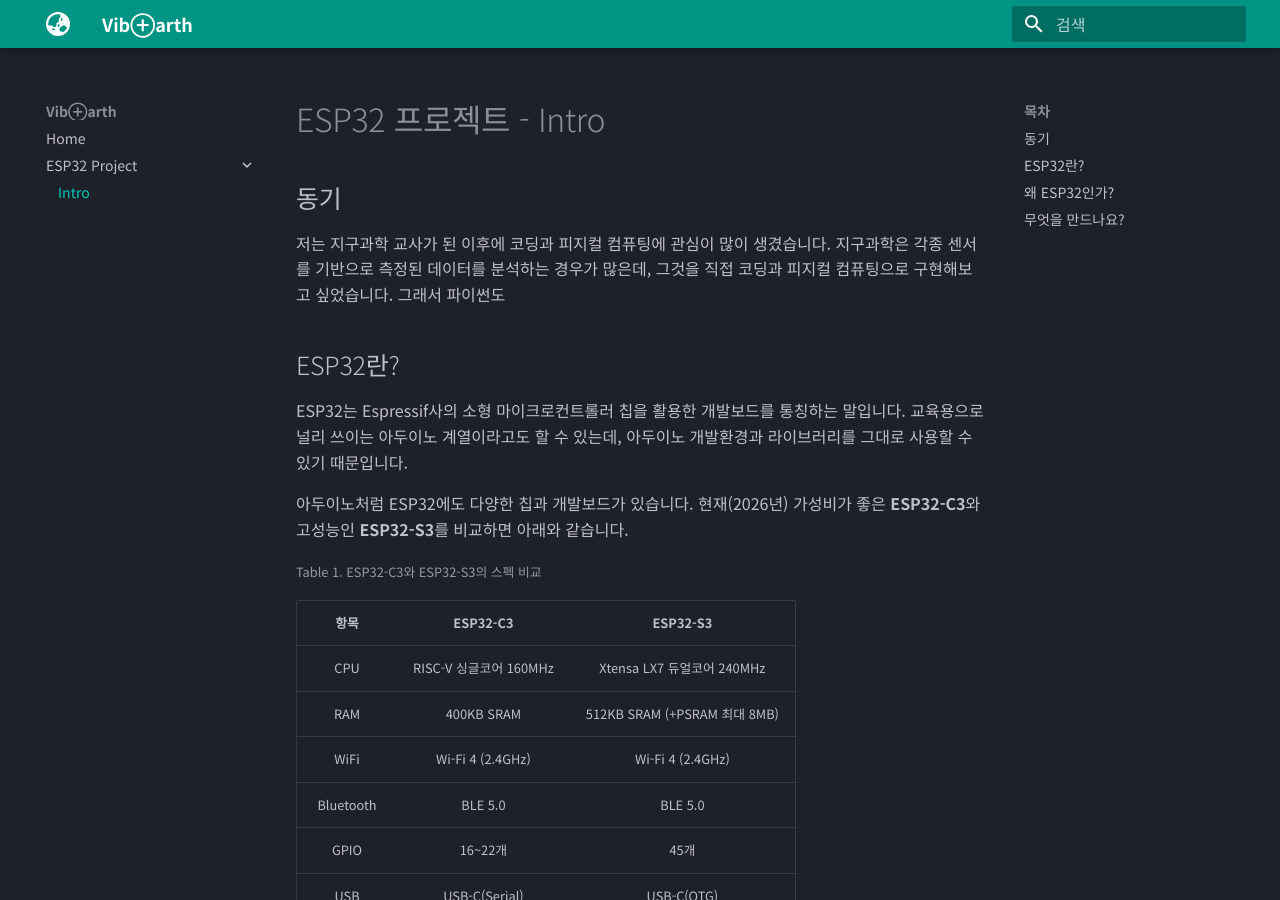
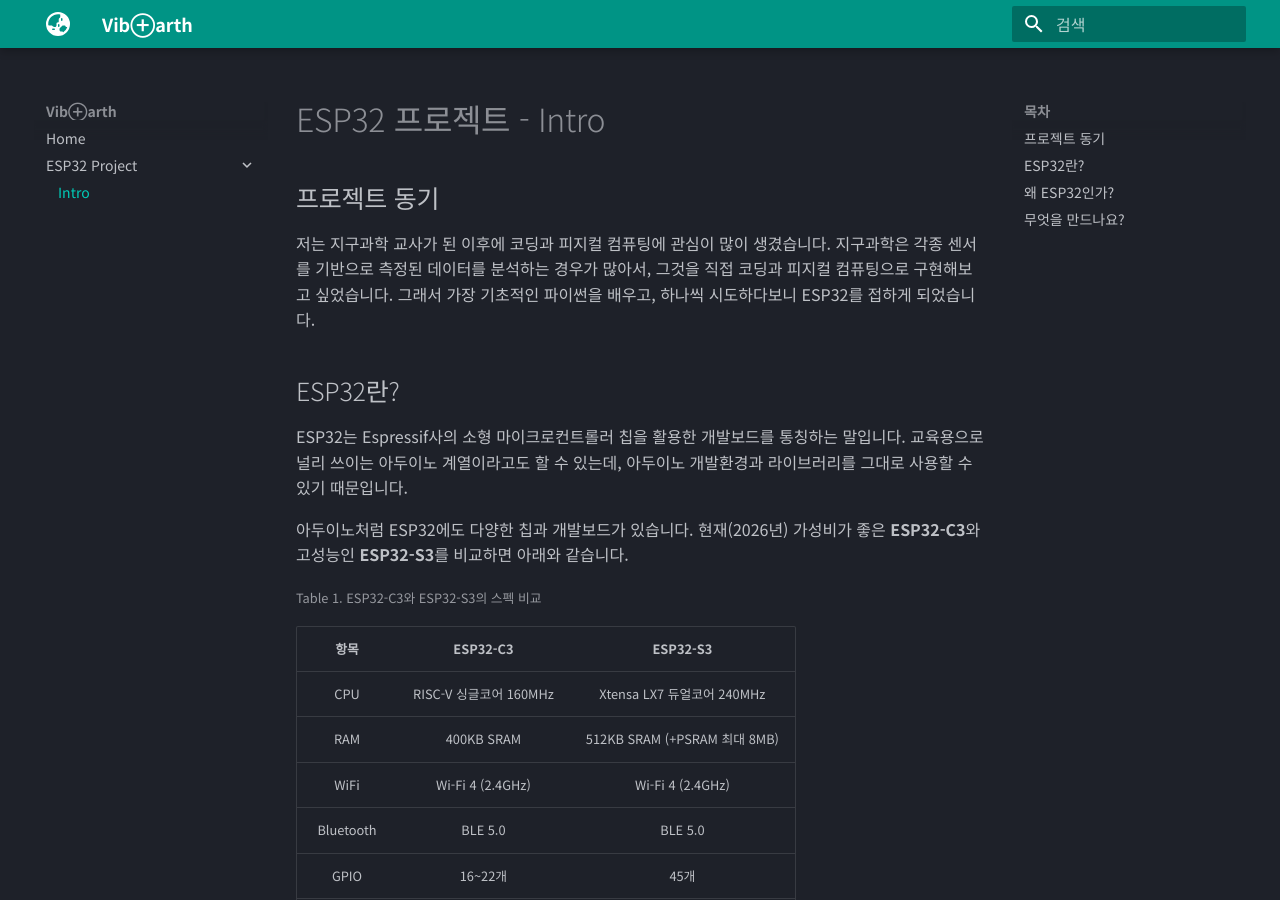
Before and after one commit to VibEarth/VibEarth.github.io, an MkDocs documentation site: the page built from docs/esp32/intro.md, in a window 1280 px wide and 900 px high. Built offline with MkDocs 1.6.1 and Material for MkDocs 9.7.7, drawn with Linux system fonts in a browser that asks for light colours.

Commit message:
vault backup: 2026-06-30 16:37:57

```diff
--- a/docs/esp32/intro.md
+++ b/docs/esp32/intro.md
@@ -1,11 +1,10 @@
 # ESP32 프로젝트 - Intro
 
-## 동기
+## 프로젝트 동기
 
 저는 지구과학 교사가 된 이후에 코딩과 피지컬 컴퓨팅에 관심이 많이 생겼습니다.
-지구과학은 각종 센서를 기반으로 측정된 데이터를 분석하는 경우가 많은데, 그것을 직접 코딩과 피지컬 컴퓨팅으로 구현해보고 싶었습니다.
-그래서 파이썬도
-
+지구과학은 각종 센서를 기반으로 측정된 데이터를 분석하는 경우가 많아서, 그것을 직접 코딩과 피지컬 컴퓨팅으로 구현해보고 싶었습니다.
+그래서 가장 기초적인 파이썬을 배우고, 하나씩 시도하다보니 ESP32를 접하게 되었습니다.
 ## ESP32란?
 
 ESP32는 Espressif사의 소형 마이크로컨트롤러 칩을 활용한 개발보드를 통칭하는 말입니다.
```
